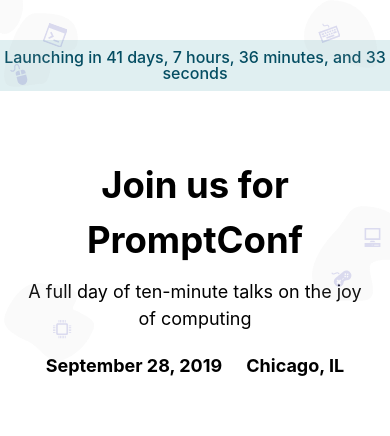
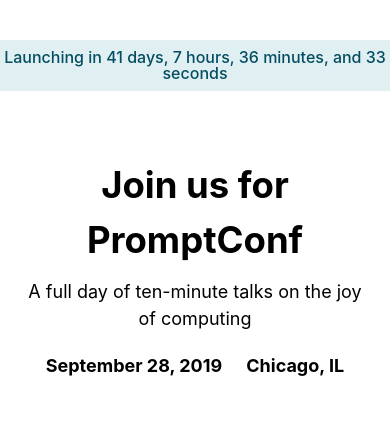
Before and after one commit to promptconf/promptconf.github.io, a Jekyll site: the page built from index.html, in a window 390 px wide. Shown: the top 436 px of the page. Built offline with Jekyll 4.4.1, drawn with Linux system fonts in a browser that asks for light colours; some web fonts are replaced; comment, search, counter and statistics services are not loaded.

Commit message:
responsive styles for ellipses

```diff
--- a/_includes/header.html
+++ b/_includes/header.html
@@ -7,13 +7,8 @@
     <a href={{ '/' }}{{ site.baseurl }}><img src={{ site.baseurl }}{{ '/assets/images/logo.png' }} alt='PromptConf logo' class='header__logo'></a>
 
     {% if page.url == '/' %}
-        {% include partials/countdown.html %}
-        <h1>Join us for PromptConf</h1>
-        <p>A full day of ten-minute talks on the joy of computing</p>
-        <p class='header__date-loc'><span>September 28, 2019</span> Chicago, IL</p>
 
-        <a class='button home--button gtm-cta' href='https://ti.to/prompt-conf/2019'>Register Now</a>
-
+        <div class="ellipses">
             <div class="ellipse ellipse--left-a"></div>
             <div class="ellipse ellipse--left-b">
                 <div class="tech-icon tech-icon--left-a"></div>
@@ -29,6 +24,14 @@
                 <div class="tech-icon tech-icon--right-b"></div>
                 <div class="tech-icon tech-icon--right-c"></div>
             </div>
+        </div>
+
+        {% include partials/countdown.html %}
+        <h1>Join us for PromptConf</h1>
+        <p>A full day of ten-minute talks on the joy of computing</p>
+        <p class='header__date-loc'><span>September 28, 2019</span> Chicago, IL</p>
+
+        <a class='button home--button gtm-cta' href='https://ti.to/prompt-conf/2019'>Register Now</a>
     {% endif %}
 
     {% include nav.html %}
--- a/assets/_sass/main.scss
+++ b/assets/_sass/main.scss
@@ -199,22 +199,31 @@
     text-decoration: underline;
 }
 
+@media screen and (max-width: 565px) {
+    .ellipses {
+        display: none;
+    }
+}
+
 .ellipse {
     position: absolute;
     background-size: contain;
     background-repeat: no-repeat;
     opacity: 0.9;
+    z-index: -1;
 }
 .ellipse--left-a {
     background-image: url('../images/home/ellipse_left-a.svg');
     width: 6vw;
     height: 13vh;
+    min-width: 3.83rem;
     top: 0;
     left: 0;
 }
 .ellipse--left-b {
     background-image: url('../images/home/ellipse_left-b.svg');
     width: 19vw;
+    min-width: 12rem;
     padding-top: 100%;
     top: 2%;
     left: 1%;
@@ -222,6 +231,7 @@
 .ellipse--left-c {
     background-image: url('../images/home/ellipse_left-c.svg');
     width: 23vw;
+    min-width: 14.72rem;
     padding-top: 118%;
     top: 44%;
     left: 1%;
@@ -229,6 +239,7 @@
 .ellipse--right-a {
     background-image: url('../images/home/ellipse_right-a.svg');
     width: 19vw;
+    min-width: 12rem;
     padding-top: 91%;
     top: 0;
     right: 3%;
@@ -236,10 +247,14 @@
 .ellipse--right-b {
     background-image: url('../images/home/ellipse_right-b.svg');
     width: 20vw;
+    min-width: 12.7rem;
     padding-top: 81%;
     top: 32%;
     right: 0;
 }
+
+$tech-icon-breakpoint-1: 52rem;
+$tech-icon-breakpoint-2: 39rem;
 
 .tech-icon {
     position: absolute;
@@ -247,11 +262,6 @@
     height: 3.5rem;
     background-size: contain;
     background-repeat: no-repeat;
-
-    @media screen and (max-width: 68rem) {
-        width: 5vw;
-        height: 5vw;
-    }
 }
 .tech-icon--left-a {
     background-image: url('../images/home/icon_window.svg');
@@ -264,17 +274,34 @@
     top: 13%;
     left: 7%;
     transform: rotate(10deg) scale(1.125);
+
+    @media screen and (max-width: $tech-icon-breakpoint-2) {
+        top: 17%;
+    }
 }
 .tech-icon--left-c {
     background-image: url('../images/home/icon_cpu.svg');
     top: 8%;
     left: 55%;
+
+    @media screen and (max-width: $tech-icon-breakpoint-1) {
+        top: 12%;
+    }
+
+    @media screen and (max-width: $tech-icon-breakpoint-2) {
+        top: 16%;
+        left: 47%;
+    }
 }
 .tech-icon--right-a {
     background-image: url('../images/home/icon_keyboard.svg');
     top: 6%;
     left: 19%;
     transform: rotate(-10deg) scale(1.125);
+
+    @media screen and (max-width: $tech-icon-breakpoint-2) {
+        top: 11%;
+    }
 }
 
 .tech-icon--right-b {
@@ -287,6 +314,14 @@
     top: 19%;
     left: 23%;
     transform: rotate(-20deg) scale(1.25);
+
+    @media screen and (max-width: $tech-icon-breakpoint-1) {
+        top: 24%;
+    }
+
+    @media screen and (max-width: $tech-icon-breakpoint-2) {
+        top: 33%;
+    }
 }
 
 .section--home {
```
Lines whose indentation alone changed are shown as unchanged.
